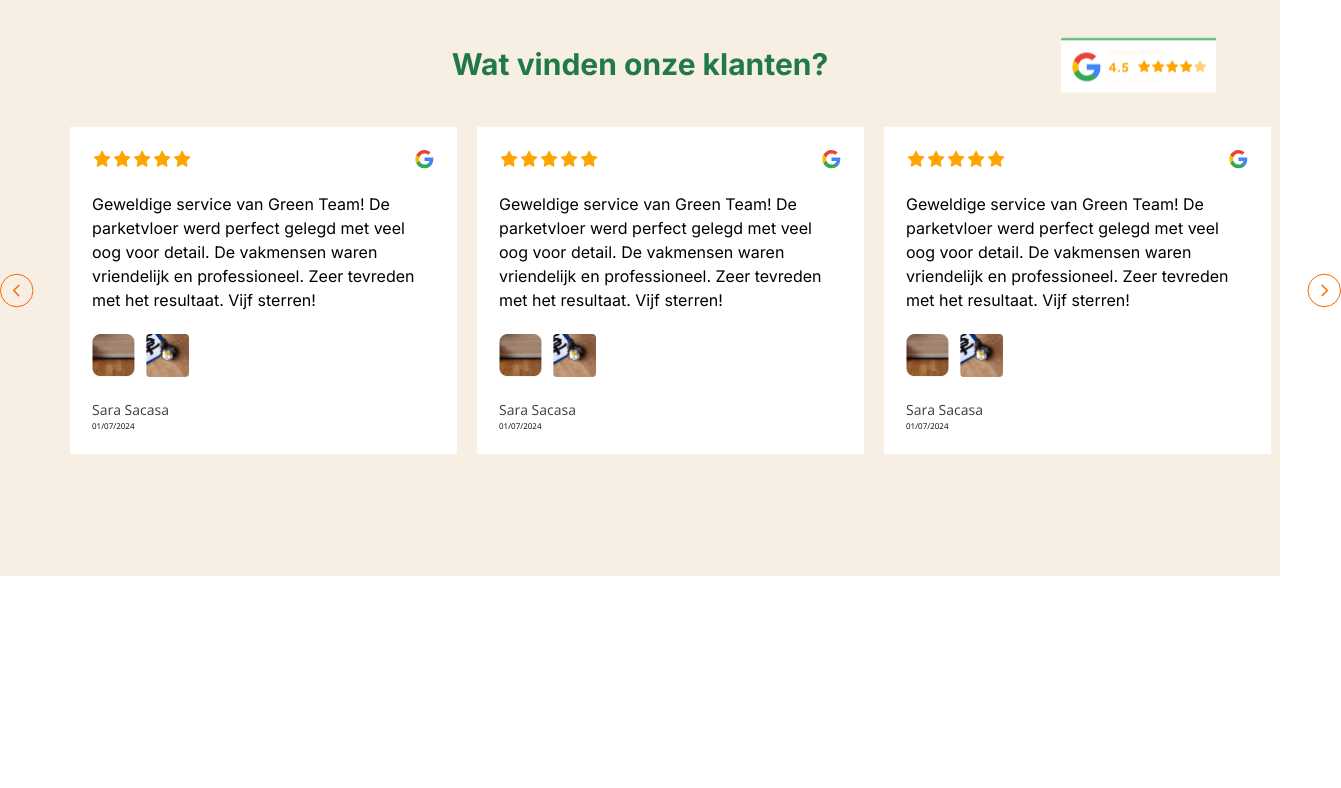
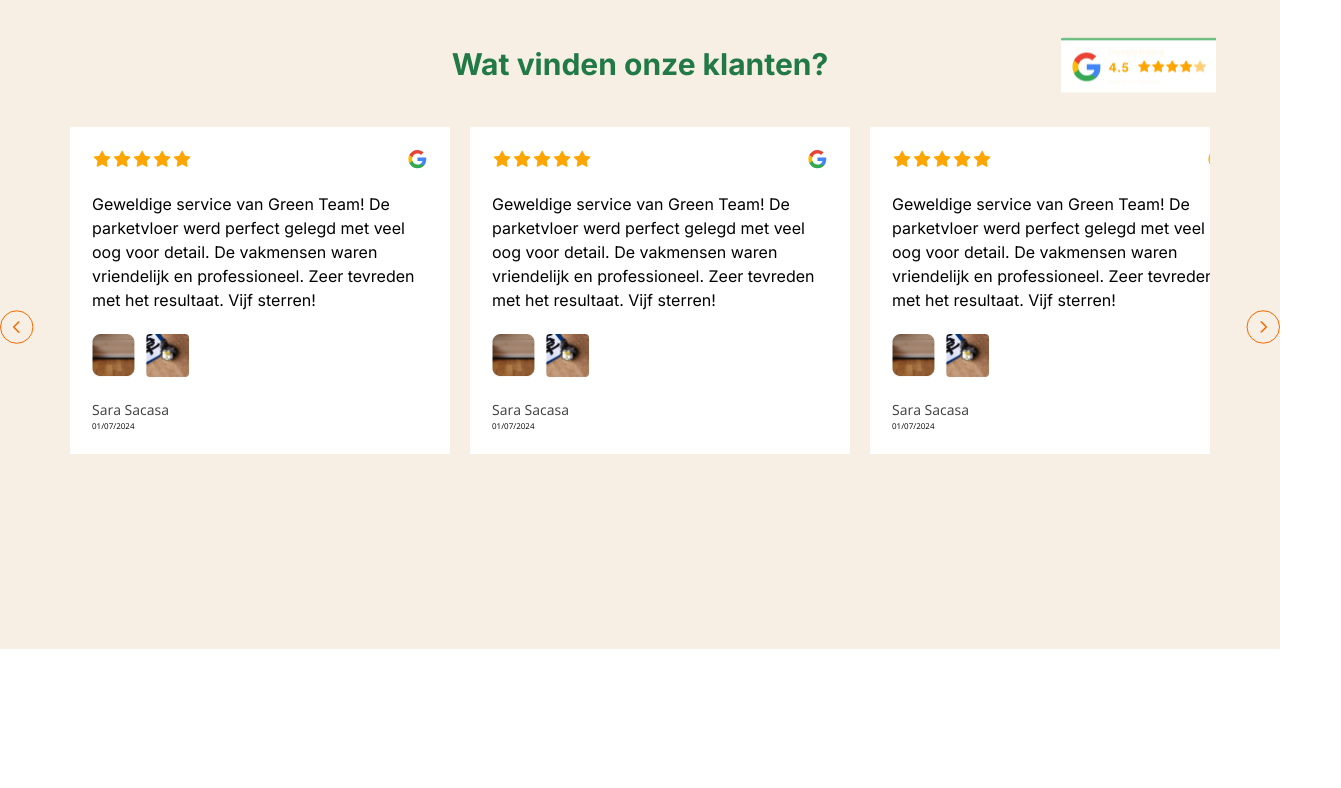
Before and after one commit to GreenTeam88/greenteam-front-end, a Next.js app: page / in a window 1280 px wide. Shown: the part 1380-2168 px from the top of the page, 1341 px wide, since content can reach past the window. Built offline with nearby package versions, Linux system fonts and the light colour scheme.

Commit message:
integrating the animation in the rating section

```diff
--- a/src/app/(root)/(routes)/_components/ratingSection.tsx
+++ b/src/app/(root)/(routes)/_components/ratingSection.tsx
@@ -1,4 +1,8 @@
-import React from 'react';
+'use client';
+
+import { motion, useAnimateMini, useAnimation } from 'framer-motion';
+import { Fira_Sans_Extra_Condensed } from 'next/font/google';
+import React, { useEffect, useRef } from 'react';
 
 import { H2 } from '@/components/theme/typography';
 import { plusJakartaSansFond } from '@/fonts';
@@ -41,7 +45,7 @@ const ratings: RatingInfo[] = [
 
 const RatingCard: React.FC<RatingInfo> = ({ stars, birthDate, description, images, name }) => {
   return (
-    <div className="flex flex-col gap-[22px] bg-white p-4 lg:p-[22px] lg:w-[387px] ">
+    <div className="flex flex-col gap-[22px] bg-white p-4 lg:p-[22px] lg:w-[380px] ">
       <div className="flex w-full  justify-between">
         <div className="flex ">
           {Array.from({ length: stars }).map((item, index) => (
@@ -74,13 +78,51 @@ const RatingTopSection = () => {
 };
 
 const Ratings = () => {
+  const firstRowAnimation = useAnimation();
+  const firstRowX = useRef(0);
+  const secondRowAnimation = useAnimation();
+  const secondRowX = useRef(0);
+
+  const scrollLeft = async () => {
+    await Promise.all([
+      firstRowAnimation.start({ x: firstRowX.current - 400 }),
+      secondRowAnimation.start({ x: secondRowX.current - 400 }),
+    ]);
+    firstRowX.current -= 400;
+    secondRowX.current -= 400;
+    if (firstRowX.current === -1200) {
+      await firstRowAnimation.start({ x: 1200, transition: { duration: 0 } });
+      firstRowX.current = 1200;
+    }
+    if (secondRowX.current === -2400) {
+      await secondRowAnimation.start({ x: 0, transition: { duration: 0 } });
+      secondRowX.current = 0;
+    }
+  };
+
+  useEffect(() => {
+    const animationIntervalId = setInterval(scrollLeft, 3000);
+    return () => {
+      clearInterval(animationIntervalId);
+    };
+  }, []);
   return (
     <div className="flex  gap-[36px]">
       <img className="hidden lg:block" src="/icons/arrowLeft.svg" />
-      <div className="flex gap-[20px] flex-col lg:flex-row">
-        {ratings.map((rating) => (
-          <RatingCard key={rating.name} {...rating} />
-        ))}
+      <div className=" w-[1200px]  gap-[20px] relative h-[400px] flex  overflow-hidden">
+        <motion.div animate={firstRowAnimation} className="flex absolute top-0 left-0 gap-[20px]  flex-col lg:flex-row">
+          {ratings.map((rating) => (
+            <RatingCard key={rating.name} {...rating} />
+          ))}
+        </motion.div>
+        <motion.div
+          animate={secondRowAnimation}
+          className="flex gap-[20px] absolute left-[1200px] top-0  flex-col lg:flex-row"
+        >
+          {ratings.map((rating) => (
+            <RatingCard key={rating.name} {...rating} />
+          ))}
+        </motion.div>
       </div>
       <img src="/icons/arrowLeft.svg" className="rotate-180 hidden lg:block" />
     </div>
```
